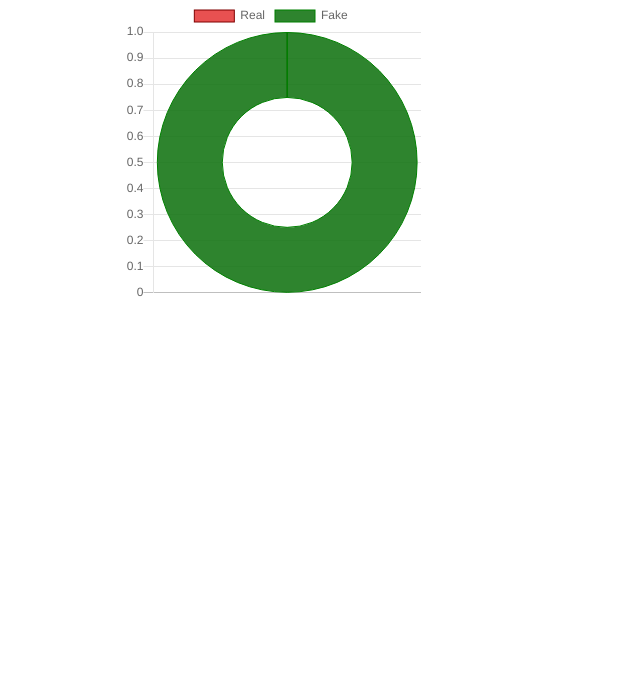
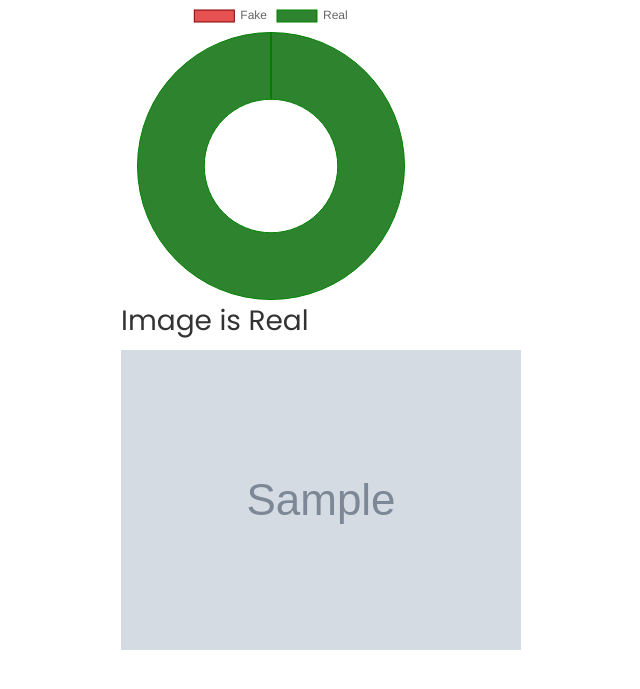
Before and after one commit to Raja-mishra1/RANSAP_Deepfake, a Django app: template imagedetector/templates/imagedetector/results.html in a window 1280 px wide. Shown: the part 85-774 px from the top of the page, without its empty margins (263-903 px from the left). Run offline with Django 3.2, Linux system fonts and the light colour scheme; the template is opened without the code that fills it: most values are stand-ins (such as "Sample title", 1, 10 or a date in 2020); grey boxes marked "Sample" are stand-in pictures; some libraries are stand-ins or nearby versions; grey boxes are pictures that could not be loaded.

Commit message:
added updated results.html

```diff
--- a/imagedetector/templates/imagedetector/results.html
+++ b/imagedetector/templates/imagedetector/results.html
@@ -45,9 +45,19 @@
       </div>
     </div>
   </nav>
+    <div class="results-box" style=" max-width: 400px; margin-left: 30%";>
+        <canvas id="myDoughnutChart" width="300" height="300" style=""></canvas>
 
-        <canvas id="myDoughnutChart" width="300" height="300" style="margin-left:30%"></canvas>
+        <div class="results-text" >
+                {% if pers > pers|add:-1 %}
 
+                <h3>Image is Fake</h3>
+                {% else %}
+                <h3>Image is Real</h3>
+                {% endif %}
+        </div>
+        <img src="{{ image }}">
+    </div>
         <script>
         var ctx = document.getElementById('myDoughnutChart');
         // And for a doughnut chart
@@ -55,17 +65,19 @@
 
             type: 'doughnut',
             data: {
-                labels: ['Real', 'Fake'],
+                labels: ['Fake', 'Real'],
                 datasets: [{
                     label: '# of Votes',
                     data: [{{ pers }},1-{{ pers }}],
                     backgroundColor: [
                     '#e43333d9',
-                        '#127312e0'
+                    '#127312e0',
+
                     ],
                  borderColor: [
-                        'rgba(128, 0, 0, 1)',
+                      'rgba(128, 0, 0, 1)',
                         'rgba(0, 128, 0, 1)'
+
                     ],
                     borderWidth: 1
                 }]
@@ -74,17 +86,18 @@
             options: {
                         responsive: false,
 
-                        scales: {
-                            yAxes: [{
-                                ticks: {
-                                    beginAtZero: true
-                                }
-                            }]
-                        }
+
                     }
                 });
+        var c = document.getElementById('showOutput');
+        var ct = c.getContext("2d");
+        ct.font = "30px Arial";
+
+
+
+
+
         </script>
-
 
 
 </body>
```
